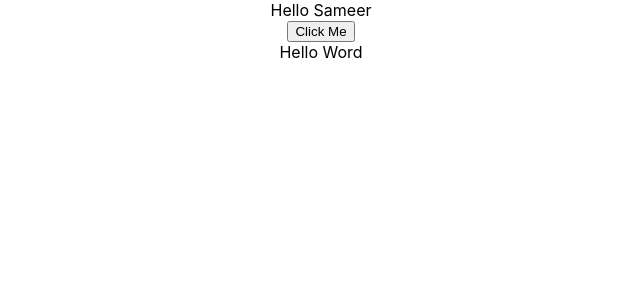
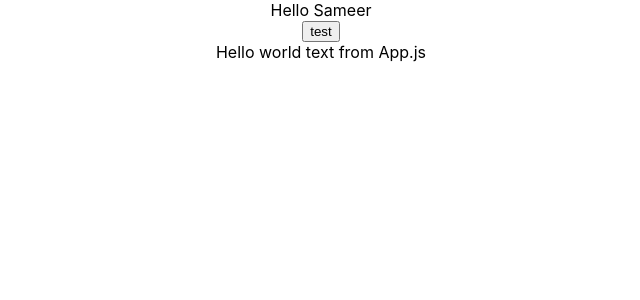
Before and after one commit to babumiya435/react-js, a React (Create React App) app in the folder React-App/my-app/: page / in a window 1280 px wide. Shown: the top 300 px of the page, without its empty margins (319-959 px from the left). Built offline with nearby package versions, Linux system fonts and the light colour scheme.

Commit message:
react-manual-04

```diff
--- a/React-App/my-app/src/App.js
+++ b/React-App/my-app/src/App.js
@@ -1,4 +1,3 @@
-import logo from './logo.svg';
 import './App.css';
 import Button from './components/buttons/Button';
 import HelloWorld from './components/HelloWorld/HelloWorld';
@@ -10,10 +9,10 @@ function App() {
         Hello Sameer
       </div>
       <div>
-        <Button />
+        <Button name="First Button from App.js" />
       </div>
       <div>
-        <HelloWorld />
+        <HelloWorld text ='Hello world text from App.js' />
       </div>
     </div>
   );
--- a/React-App/my-app/src/components/HelloWorld/HelloWorld.js
+++ b/React-App/my-app/src/components/HelloWorld/HelloWorld.js
@@ -5,7 +5,7 @@ class HelloWorld extends Component {
     render(){
         return (
             <div>
-                Hello Word
+                {this.props.text}
             </div>
         )
     }
--- a/React-App/my-app/src/components/buttons/Button.js
+++ b/React-App/my-app/src/components/buttons/Button.js
@@ -1,9 +1,18 @@
-function Button(){
+// function Button(props){
+//     return (
+//         <div>
+//             <button>{props.name}</button>
+//         </div>
+//     )
+// }
+
+const Button1 = ({name})=>{
+    name = "test"; // llocal variable can be changed but props cannot be changed
     return (
         <div>
-            <button className="bg-rd-400 text-white">Click Me</button>
+            <button>{name}</button>
         </div>
     )
 }
 
-export default Button;
+export default Button1;
```
